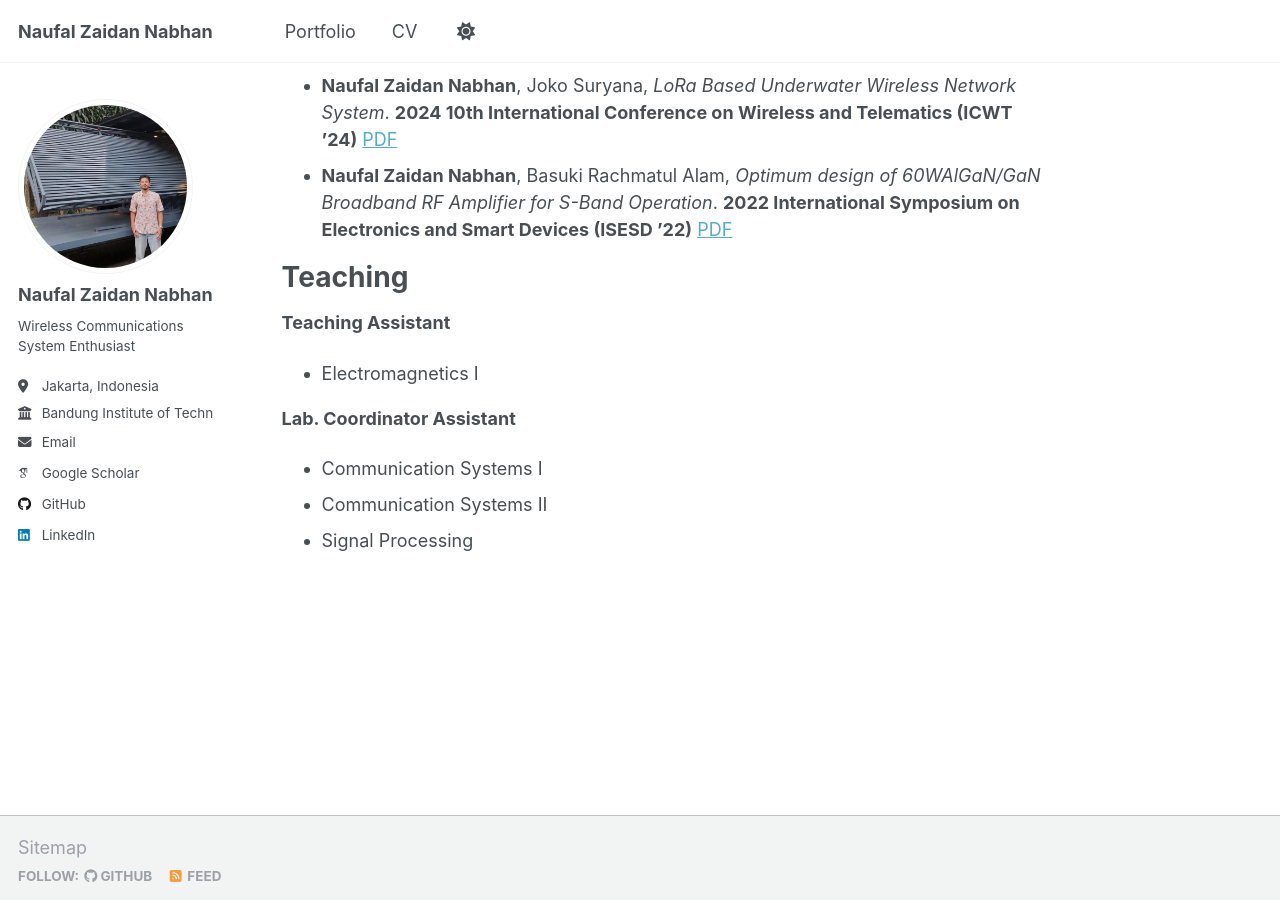
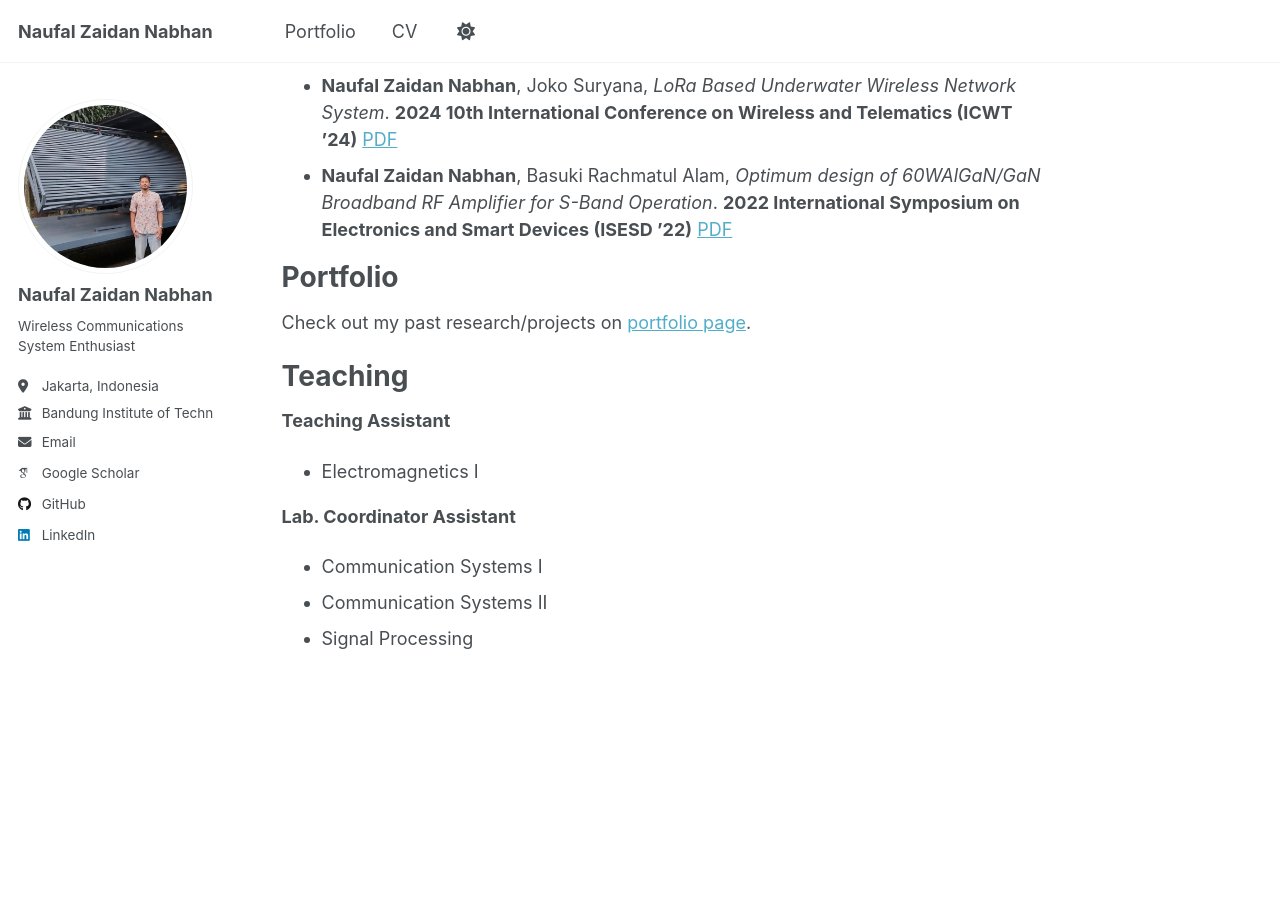
Before and after one commit to naufalzn/naufalzn.github.io, a Jekyll site: the page built from _pages/about.md, in a window 1280 px wide and 900 px high, scrolled down 477 px. Built offline with Jekyll 4.4.1, drawn with Linux system fonts in a browser that asks for light colours; some web fonts are replaced.

Commit message:
Update about.md

```diff
--- a/_pages/about.md
+++ b/_pages/about.md
@@ -15,6 +15,9 @@ Zaidan is a graduate of the integrated Bachelor's and Master's degree program in
 - **Naufal Zaidan Nabhan**, Joko Suryana, _LoRa Based Underwater Wireless Network System_. **2024 10th International Conference on Wireless and Telematics (ICWT ’24)** [PDF](https://naufalzn.github.io/files/23223018_Naufal%20Zaidan%20Nabhan_Paper.pdf)
 - **Naufal Zaidan Nabhan**, Basuki Rachmatul Alam, _Optimum design of 60WAlGaN/GaN Broadband RF Amplifier for S-Band Operation_. **2022 International Symposium on Electronics and Smart Devices (ISESD ’22)** [PDF](https://naufalzn.github.io/files/Design_broadband_60W_S_band_GaN_HEMT.pdf)
 
+# Portfolio
+Check out my past research/projects on [portfolio page](https://naufalzn.github.io/portfolio/).
+
 # Teaching
 **Teaching Assistant**
 - Electromagnetics I
```
